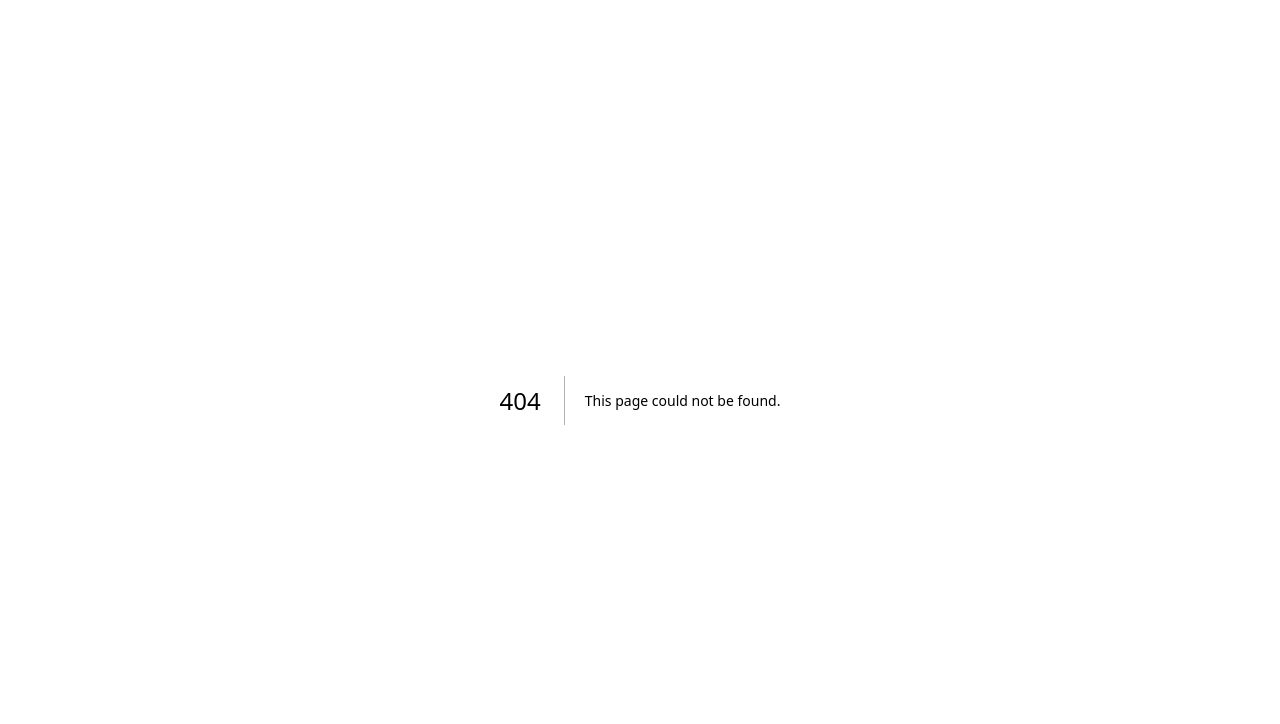
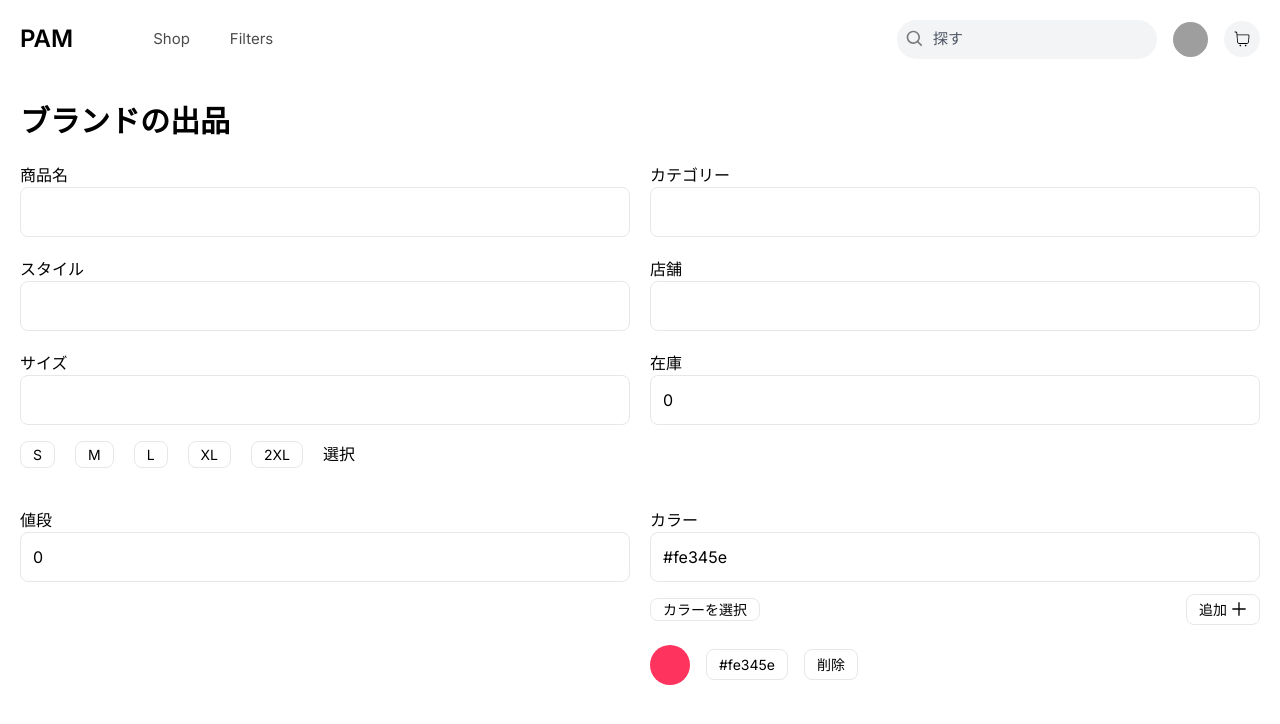
Before and after one commit to kawai-ota/clothing-EC, a Next.js app in the folder ecommerce/: page /addproduct in a window 1280 px wide. Before the commit this address had no page. Shown: the top 724 px of the page. Built offline with nearby package versions, Linux system fonts and the light colour scheme; no server answers; grey boxes are pictures that could not be loaded.

Commit message:
color-pickerの導入から設定までを行った

```diff
--- /dev/null
+++ b/ecommerce/app/addproduct/Productform.tsx
@@ -0,0 +1,165 @@
+"use client";
+import React, { useState, useEffect } from "react";
+import axios from "axios";
+import { signIn, signOut, useSession } from "next-auth/react";
+import Navbar from "../components/Navbar";
+import { useRouter } from "next/navigation";
+import Size from "../components/Size";
+import Color from "../components/Color";
+
+type Props = {};
+
+const Productform = (props: Props) => {
+  const { data: session } = useSession();
+  const id = session?.user.id;
+  const router = useRouter();
+  const [formData, setFormData] = useState({
+    title: "",
+    description: "",
+    category: "",
+    style: "",
+    size: "",
+    inventory: 0,
+    color: "#fe345e",
+    price: 0,
+    images: "",
+    userId: id,
+    store: "",
+  });
+  const handleChange = (e: React.ChangeEvent<HTMLInputElement>) => {
+    const { name, value } = e.target;
+    setFormData({
+      ...formData,
+      [name]: value,
+    });
+  };
+
+  const handlePriceChange = (e: React.ChangeEvent<HTMLInputElement>) => {
+    const value =
+      e.target.name === "price"
+        ? parseInt(e.target.value)
+        : parseInt(e.target.value);
+    const inventory =
+      e.target.name === "inventory"
+        ? parseInt(e.target.value)
+        : parseInt(e.target.value);
+    setFormData({
+      ...formData,
+      [e.target.name]: value,
+      [e.target.name]: inventory,
+    });
+  };
+
+  return (
+    <div className="px-5 max-w-[1280px] mx-auto mb-10">
+      <div>
+        <Navbar />
+      </div>
+      <h1 className="text-3xl font-semibold py-6">ブランドの出品</h1>
+      <div className="grid md:grid-cols-2 grid-cols-1 gap-5">
+        <div>
+          <label htmlFor="title" className="font-medium">
+            商品名
+          </label>
+          <input
+            type="text"
+            className="w-full h-[50px] border-[1px] rounded-lg focus:border-pink-500 px-3 focus:border-2 outline-none"
+            name="title"
+            value={formData.title}
+            onChange={handleChange}
+          />
+        </div>
+        <div>
+          <label htmlFor="category" className="font-medium">
+            カテゴリー
+          </label>
+          <input
+            type="text"
+            className="w-full h-[50px] border-[1px] rounded-lg focus:border-pink-500 px-3 focus:border-2 outline-none"
+            name="category"
+            value={formData.category}
+            onChange={handleChange}
+          />
+        </div>
+        <div>
+          <label htmlFor="style" className="font-medium">
+            スタイル
+          </label>
+          <input
+            type="text"
+            className="w-full h-[50px] border-[1px] rounded-lg focus:border-pink-500 px-3 focus:border-2 outline-none"
+            name="style"
+            value={formData.style}
+            onChange={handleChange}
+          />
+        </div>
+        <div>
+          <label htmlFor="store" className="font-medium">
+            店舗
+          </label>
+          <input
+            type="text"
+            className="w-full h-[50px] border-[1px] rounded-lg focus:border-pink-500 px-3 focus:border-2 outline-none"
+            name="store"
+            value={formData.store}
+            onChange={handleChange}
+          />
+        </div>
+        <div>
+          <label htmlFor="size" className="font-medium">
+            サイズ
+          </label>
+          <input
+            type="text"
+            className="w-full h-[50px] border-[1px] rounded-lg focus:border-pink-500 px-3 focus:border-2 outline-none"
+            name="size"
+            value={formData.size}
+            onChange={handleChange}
+          />
+          <Size setFormData={setFormData} />
+        </div>
+        <div>
+          <label htmlFor="inventory" className="font-medium">
+            在庫
+          </label>
+          <input
+            type="number"
+            className="w-full h-[50px] border-[1px] rounded-lg focus:border-pink-500 px-3 focus:border-2 outline-none"
+            name="inventory"
+            value={formData.inventory}
+            onChange={handlePriceChange}
+          />
+        </div>
+        <div>
+          <label htmlFor="price" className="font-medium">
+            値段
+          </label>
+          <input
+            type="number"
+            className="w-full h-[50px] border-[1px] rounded-lg focus:border-pink-500 px-3 focus:border-2 outline-none"
+            name="price"
+            value={formData.price}
+            onChange={handlePriceChange}
+          />
+        </div>
+        <div>
+          <div>
+            <label htmlFor="color" className="font-medium">
+              カラー
+            </label>
+            <input
+              type="text"
+              className="w-full h-[50px] border-[1px] rounded-lg focus:border-pink-500 px-3 focus:border-2 outline-none"
+              name="color"
+              value={formData.color}
+              onChange={handlePriceChange}
+            />
+          </div>
+          <Color setFormData={setFormData} Color={formData.color} />
+        </div>
+      </div>
+    </div>
+  );
+};
+
+export default Productform;
--- /dev/null
+++ b/ecommerce/app/addproduct/page.tsx
@@ -0,0 +1,8 @@
+import React from "react";
+import Productform from "./Productform";
+
+const page = () => {
+  return <Productform />;
+};
+
+export default page;
--- /dev/null
+++ b/ecommerce/app/components/Color.tsx
@@ -0,0 +1,94 @@
+import React, { useEffect, useState } from "react";
+import ColorPicker from "react-pick-color";
+import { GrAdd } from "react-icons/gr";
+
+interface Props {
+  setFormData: React.Dispatch<React.SetStateAction<any>>;
+  Color: string;
+}
+
+const Color: React.FC<Props> = ({ setFormData, Color }) => {
+  const [color, setColor] = useState("#fff");
+  const [open, setOpen] = useState<boolean>(false);
+  const colorArray: string[] = Color.split(",");
+  const [selectedColors, setSelectedColors] = useState<string[]>(colorArray);
+
+  if (colorArray.length < 0) {
+    setSelectedColors([]);
+  }
+
+  const handleColorButtonClick = () => {
+    setSelectedColors((prevSelectedColors) => [...prevSelectedColors, color]);
+    setOpen(false);
+  };
+
+  useEffect(() => {
+    const handleSelectedColors = () => {
+      setFormData((prevFormData: FormData) => ({
+        ...prevFormData,
+        color: selectedColors.join("."),
+      }));
+    };
+    handleSelectedColors();
+  }, [selectedColors]);
+
+  const handleDeleteColor = (indexToDelete: number) => {
+    setSelectedColors((prevSelectedColors) => {
+      const updateColors = [...prevSelectedColors];
+      updateColors.splice(indexToDelete, 1);
+      return updateColors;
+    });
+  };
+
+  return (
+    <div>
+      <div className="flex items-center justify-between mt-3">
+        <button
+          className="block border-[1px] rounded-lg px-3 text-[14px]"
+          onClick={() => setOpen(!open)}
+        >
+          カラーを選択
+        </button>
+        {open && (
+          <ColorPicker
+            color={color}
+            onChange={(color) => setColor(color.hex)}
+          />
+        )}
+        <button
+          className="flex items-center space-x-1 border-[1px] rounded-lg p-1 px-3 text-[14px]"
+          onClick={handleColorButtonClick}
+        >
+          追加
+          <GrAdd className="ml-1" size={16} />
+        </button>
+      </div>
+      <div className="mt-5">
+        {selectedColors.map((selectedColors, index) => (
+          <div key={index} className="flex items-center space-x-4 mb-2">
+            <div
+              style={{
+                width: "40px",
+                height: "40px",
+                borderRadius: "100%",
+                backgroundColor: selectedColors,
+                display: "inline-block",
+              }}
+            ></div>
+            <span className="border-[1px] rounded-lg p-1 px-3 text-[14px]">
+              {selectedColors}
+            </span>
+            <button
+              className="border-[1px] rounded-lg p-1 px-3 text-[14px]"
+              onClick={() => handleDeleteColor(index)}
+            >
+              削除
+            </button>
+          </div>
+        ))}
+      </div>
+    </div>
+  );
+};
+
+export default Color;
--- a/ecommerce/app/components/Navbar.tsx
+++ b/ecommerce/app/components/Navbar.tsx
@@ -27,7 +27,7 @@ const Navbar = () => {
             ログアウト
           </li>
           <li className="whitespace-nowrap hover:bg-gray-100 hover:text-neutral-900 px-5 py-2 cursor-pointer">
-            <a href="/addproduct">商品の追加</a>
+            <a href="/addproduct">ブランドの出品</a>
           </li>
         </ul>
       );
@@ -123,7 +123,7 @@ const Navbar = () => {
               Filters
             </a>
             <a href="/mybrands" className="py-3 inline-block w-full">
-              My Product
+              My brands
             </a>
           </li>
         </ul>
--- /dev/null
+++ b/ecommerce/app/components/Size.tsx
@@ -0,0 +1,45 @@
+import React, { useState } from "react";
+
+interface ParaProps {
+  setFormData: React.Dispatch<React.SetStateAction<any>>;
+}
+
+const Size: React.FC<ParaProps> = ({ setFormData }) => {
+  const [selectedSizes, setSelectedSizes] = useState<string[]>([]);
+  const sizes = ["S", "M", "L", "XL", "2XL"];
+
+  const handleSizeButtonClick = (size: string) => {
+    setSelectedSizes((prevSelectedSizes) => {
+      if (prevSelectedSizes.includes(size)) {
+        return prevSelectedSizes.filter((s) => s !== size);
+      } else {
+        return [...prevSelectedSizes, size];
+      }
+    });
+  };
+
+  const handleSubmit = () => {
+    setFormData((prevSetFormData: FormData) => ({
+      ...prevSetFormData,
+      size: selectedSizes.join(","),
+    }));
+  };
+
+  return (
+    <div>
+      {sizes.map((size) => (
+        <button
+          key={size}
+          className={`border-[0.5px] rounded-lg text-center text-[14px] py-[2px] cursor-pointer px-3 mt-4 mb-5 mr-5
+     ${selectedSizes.includes(size) ? "bg-gray-500 text-white" : ""}`}
+          onClick={() => handleSizeButtonClick(size)}
+        >
+          {size}
+        </button>
+      ))}
+      <button onClick={handleSubmit}>選択</button>
+    </div>
+  );
+};
+
+export default Size;
--- a/ecommerce/package.json
+++ b/ecommerce/package.json
@@ -26,6 +26,7 @@
     "react-dom": "18.2.0",
     "react-hook-form": "^7.46.1",
     "react-icons": "^4.11.0",
+    "react-pick-color": "^2.0.0",
     "tailwindcss": "3.3.3",
     "typescript": "5.2.2"
   },
```
Also changed, not shown: 1 other file (tests, documents, lock files or other folders).
